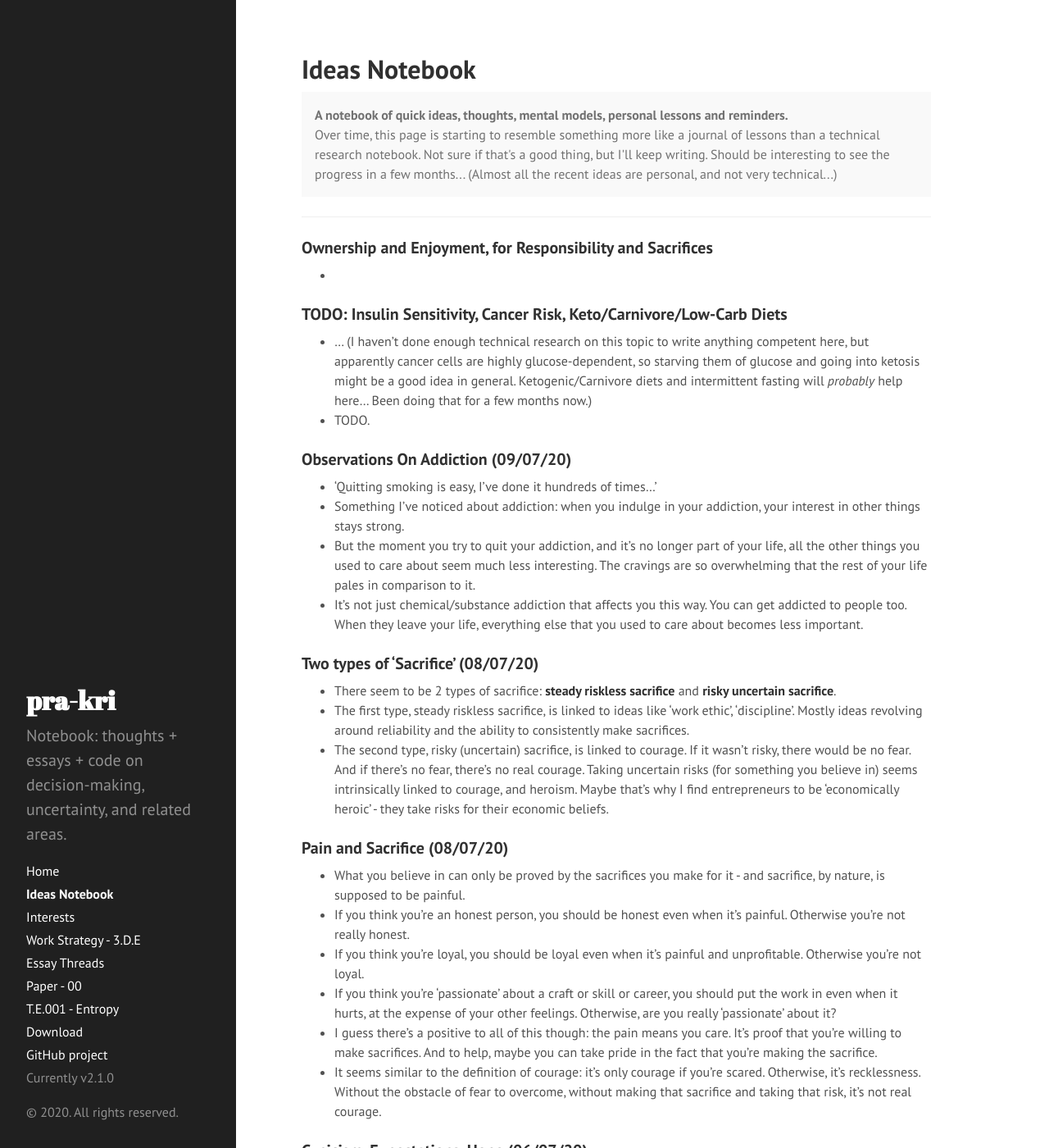
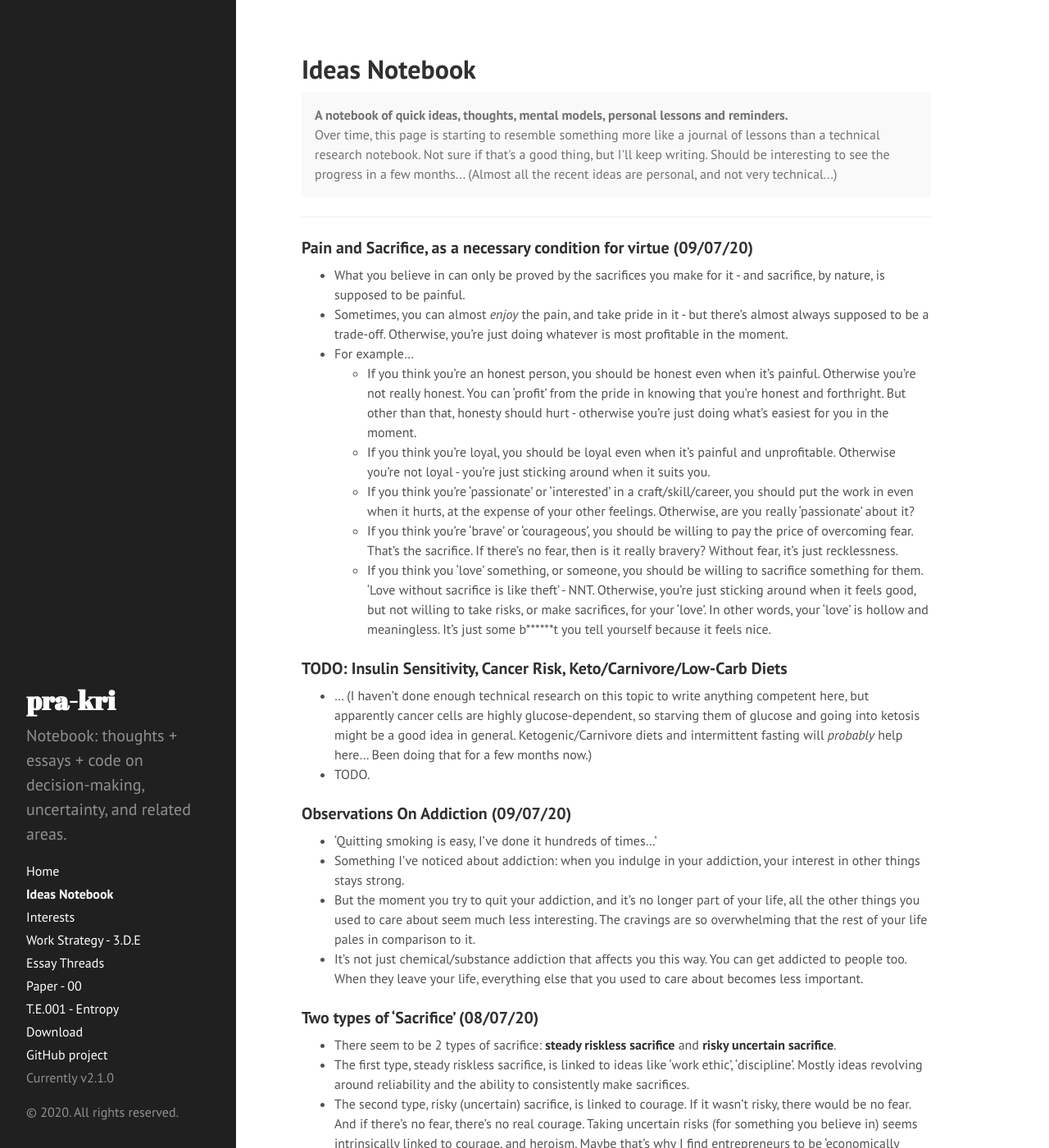
Before and after one commit to pra-kri/pra-kri.github.io, a Jekyll site: the page built from IdeasNotebook.md, in a window 1280 px wide and 1400 px high. Shown: the whole window at 82% size. Built offline with Jekyll 4.4.1, drawn with Linux system fonts in a browser that asks for light colours.

Commit message:
Update IdeasNotebook.md

```diff
--- a/IdeasNotebook.md
+++ b/IdeasNotebook.md
@@ -11,8 +11,15 @@ title: Ideas Notebook
 
 ---
 
-### Ownership and Enjoyment, for Responsibility and Sacrifices
-*
+### Pain and Sacrifice, as a necessary condition for virtue (09/07/20)
+* What you believe in can only be proved by the sacrifices you make for it - and sacrifice, by nature, is supposed to be painful.
+* Sometimes, you can almost *enjoy* the pain, and take pride in it - but there's almost always supposed to be a trade-off. Otherwise, you're just doing whatever is most profitable in the moment.
+* For example...
+    * If you think you're an honest person, you should be honest even when it's painful. Otherwise you're not really honest. You can 'profit' from the pride in knowing that you're honest and forthright. But other than that, honesty should hurt - otherwise you're just doing what's easiest for you in the moment.
+    * If you think you're loyal, you should be loyal even when it's painful and unprofitable. Otherwise you're not loyal - you're just sticking around when it suits you.
+    * If you think you're 'passionate' or 'interested' in a craft/skill/career, you should put the work in even when it hurts, at the expense of your other feelings. Otherwise, are you really 'passionate' about it?
+    * If you think you're 'brave' or 'courageous', you should be willing to pay the price of overcoming fear. That's the sacrifice. If there's no fear, then is it really bravery? Without fear, it's just recklessness.
+    * If you think you 'love' something, or someone, you should be willing to sacrifice something for them. 'Love without sacrifice is like theft' - NNT. Otherwise, you're just sticking around when it feels good, but not willing to take risks, or make sacrifices, for your 'love'. In other words, your 'love' is hollow and meaningless. It's just some b\*\*\*\*\*\*t  you tell yourself because it feels nice.
 
 ### TODO: Insulin Sensitivity, Cancer Risk, Keto/Carnivore/Low-Carb Diets
 * ... (I haven't done enough technical research on this topic to write anything competent here, but apparently cancer cells are highly glucose-dependent, so starving them of glucose and going into ketosis might be a good idea in general. Ketogenic/Carnivore diets and intermittent fasting will *probably* help here... Been doing that for a few months now.)
@@ -29,14 +36,6 @@ title: Ideas Notebook
 * The first type, steady riskless sacrifice, is linked to ideas like 'work ethic', 'discipline'. Mostly ideas revolving around reliability and the ability to consistently make sacrifices.
 * The second type, risky (uncertain) sacrifice, is linked to courage. If it wasn't risky, there would be no fear. And if there's no fear, there's no real courage. Taking uncertain risks (for something you believe in) seems intrinsically linked to courage, and heroism. Maybe that's why I find entrepreneurs to be 'economically heroic' - they take risks for their economic beliefs.
 
-
-### Pain and Sacrifice (08/07/20)
-* What you believe in can only be proved by the sacrifices you make for it - and sacrifice, by nature, is supposed to be painful.
-* If you think you're an honest person, you should be honest even when it's painful. Otherwise you're not really honest.
-* If you think you're loyal, you should be loyal even when it's painful and unprofitable. Otherwise you're not loyal.
-* If you think you're 'passionate' about a craft or skill or career, you should put the work in even when it hurts, at the expense of your other feelings. Otherwise, are you really 'passionate' about it?
-* I guess there's a positive to all of this though: the pain means you care. It's proof that you're willing to make sacrifices. And to help, maybe you can take pride in the fact that you're making the sacrifice.
-* It seems similar to the definition of courage: it's only courage if you're scared. Otherwise, it's recklessness. Without the obstacle of fear to overcome, without making that sacrifice and taking that risk, it's not real courage.
 
 ### Cynicism, Expectations, Hope (06/07/20)
 * Unmet expectations only seem to hurt if you changed your plans for them.
```
